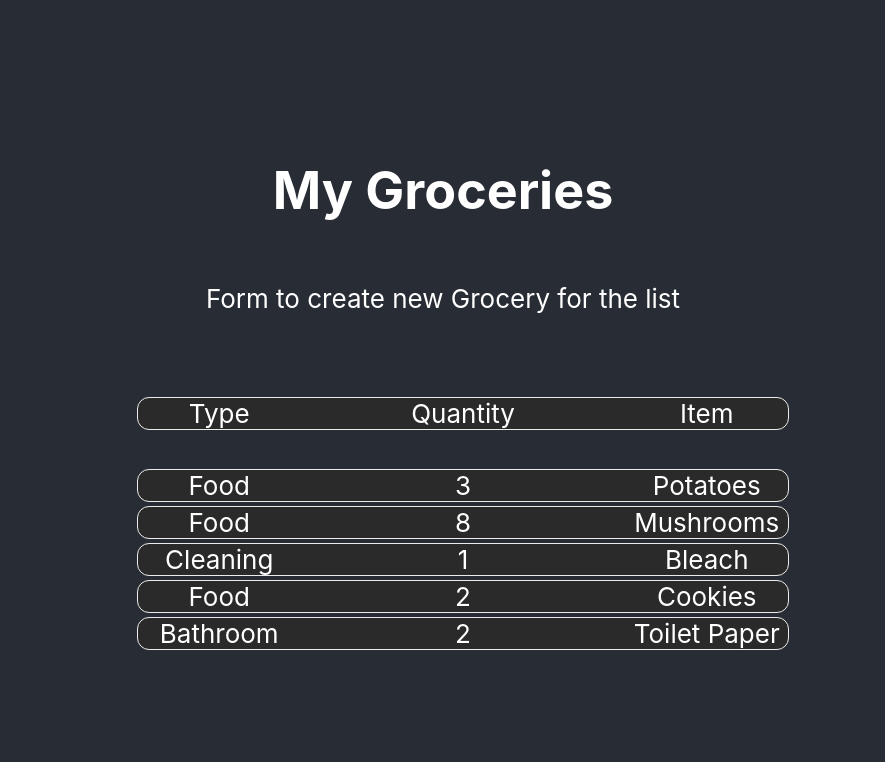
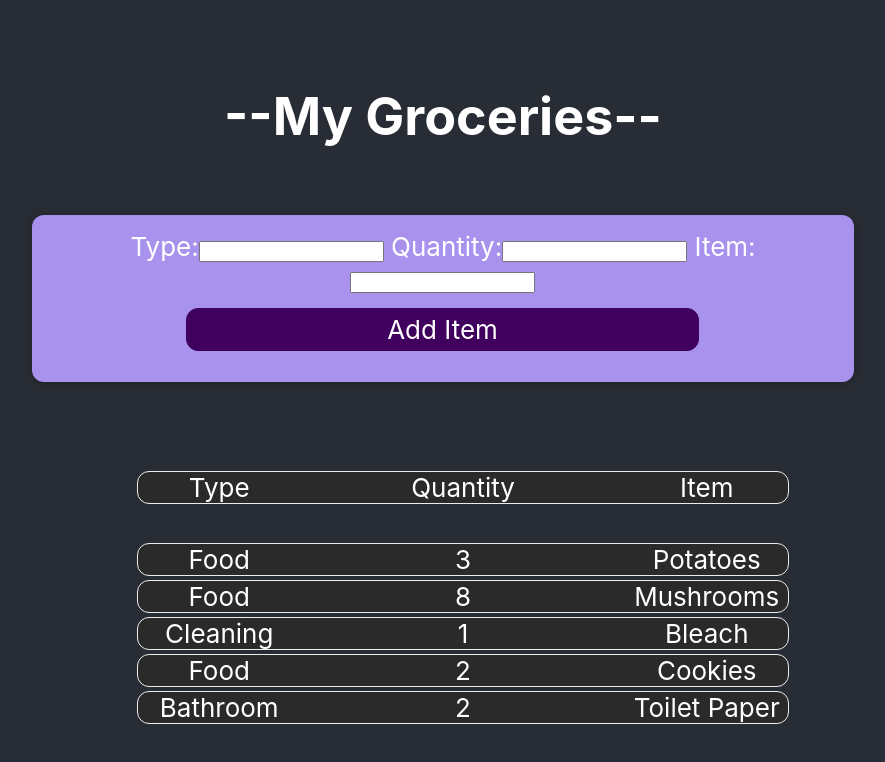
Before and after one commit to GorkaEchavarri/react-test, a React (Create React App) app: page / in a window 1280 px wide. Shown: the top 762 px of the page, without its empty margins (197-1082 px from the left). Built offline with nearby package versions, Linux system fonts and the light colour scheme.

Commit message:
form added

```diff
--- a/public/index.html
+++ b/public/index.html
@@ -9,7 +9,6 @@
       name="description"
       content="Web site created using create-react-app"
     />
-    <link rel="apple-touch-icon" href="%PUBLIC_URL%/logo192.png" />
     <!--
       manifest.json provides metadata used when your web app is installed on a
       user's mobile device or desktop. See https://developers.google.com/web/fundamentals/web-app-manifest/
--- a/src/App.js
+++ b/src/App.js
@@ -8,7 +8,7 @@ function App() {
   return (
     <div className="App">
       <header className="App-header">
-        <h1>My Groceries</h1>
+        <h1>--My Groceries--</h1>
         <NewGrocery />
         <br />
         <ListAllGroceries />
--- a/src/components/GroceryItem.js
+++ b/src/components/GroceryItem.js
@@ -2,10 +2,10 @@ import './GroceryItem.css'
 
 function GroceryItem(props) {
   return (
-    <div class="grocery-container">
-      <div class="grocery-item">{props.type}</div>
-      <div class="grocery-item">{props.quantity}</div>
-      <div class="grocery-item">{props.item}</div>
+    <div className="grocery-container">
+      <div className="grocery-item">{props.type}</div>
+      <div className="grocery-item">{props.quantity}</div>
+      <div className="grocery-item">{props.item}</div>
     </div>
   );
 }
--- a/src/components/ListAllGroceries.js
+++ b/src/components/ListAllGroceries.js
@@ -14,10 +14,10 @@ function ListAllGroceries() {
   return (
     <div>
       <ul>
-      <div class="grocery-container">
-      <div class="grocery-item">Type</div>
-    <div class="grocery-item">Quantity</div>
-      <div class="grocery-item">Item</div>
+      <div className="grocery-container">
+      <div className="grocery-item">Type</div>
+    <div className="grocery-item">Quantity</div>
+      <div className="grocery-item">Item</div>
     </div>
     <br></br>
       <GroceryItem type={groceries[0].type} quantity={groceries[0].quantity} item={groceries[0].item}/>
--- a/src/components/NewGrocery.css
+++ b/src/components/NewGrocery.css
@@ -0,0 +1,39 @@
+.new-grocery {
+  background-color: #a892ee;
+  padding: 1rem;
+  margin: 2rem auto;
+  width: 50rem;
+  max-width: 95%;
+  border-radius: 12px;
+  text-align: center;
+  box-shadow: 0 1px 8px rgba(0, 0, 0, 0.25);
+}
+
+.new-grocery button {
+  font: inherit;
+  cursor: pointer;
+  padding: 5px 200px;
+  margin: 15px;
+  border: 1px solid #40005d;
+  background-color: #40005d;
+  color: white;
+  border-radius: 12px;
+  margin-right: 1rem;
+}
+
+.new-grocery button:hover,
+.new-grocery button:active {
+  background-color: #510674;
+  border-color: #510674;
+}
+
+.new-grocery button.alternative {
+  color: #220131;
+  border-color: transparent;
+  background-color: transparent;
+}
+
+.new-brocery button.alternative:hover,
+.new-grocery button.alternative:active {
+  background-color: #ddb3f8;
+}
--- a/src/components/NewGrocery.js
+++ b/src/components/NewGrocery.js
@@ -1,7 +1,22 @@
+import './NewGrocery.css'
+
 function NewGrocery() {
+
+  function typeChangeHandler(event) {console.log(event.target.value)}
+  function quantityChangeHandler(event) {console.log(event.target.value)}
+  function ItemChangeHandler(event) {console.log(event.target.value)}
+
   return (
     <div>
-      <p>Form to create new Grocery for the list</p>
+      <form className='new-grocery'>
+        <label>Type:</label>
+        <input type='text' onChange={typeChangeHandler}/>
+        <label> Quantity:</label>
+        <input type='number' onChange={quantityChangeHandler}/>
+        <label> Item:</label>
+        <input type='text' onChange={ItemChangeHandler}/> <br></br>
+        <button type='submit'>Add Item</button>
+      </form>
     </div>
   );
 }
```
Also changed, not shown: public/manifest.json.
